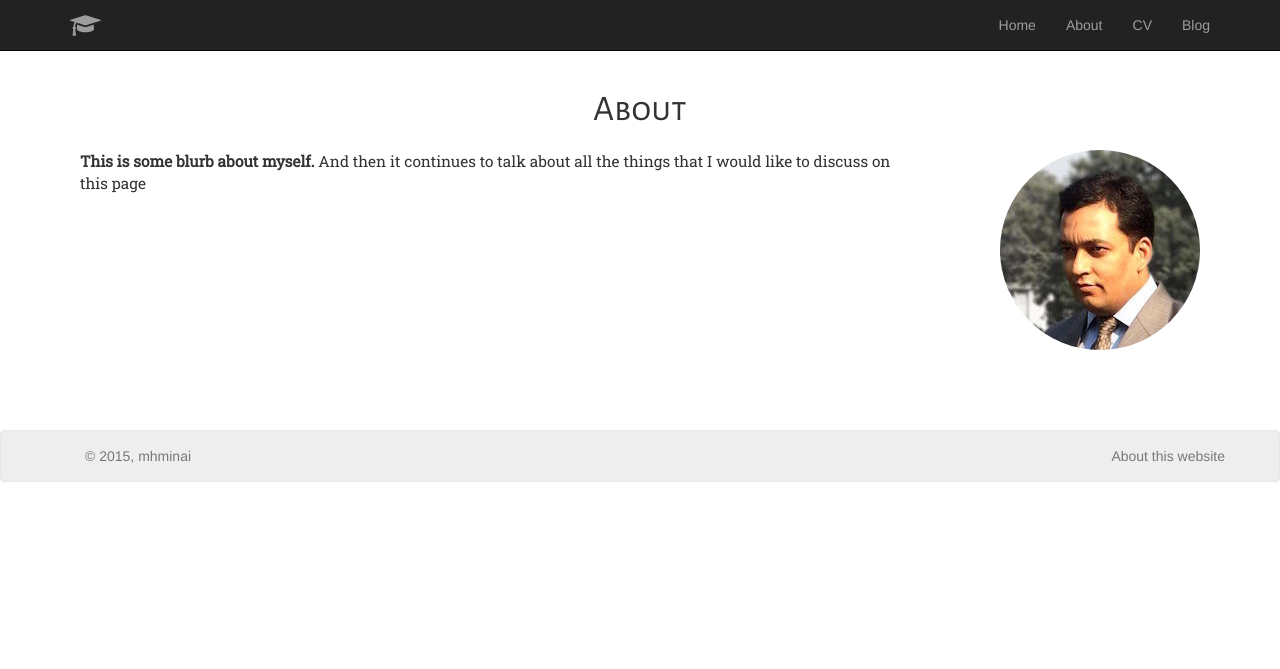
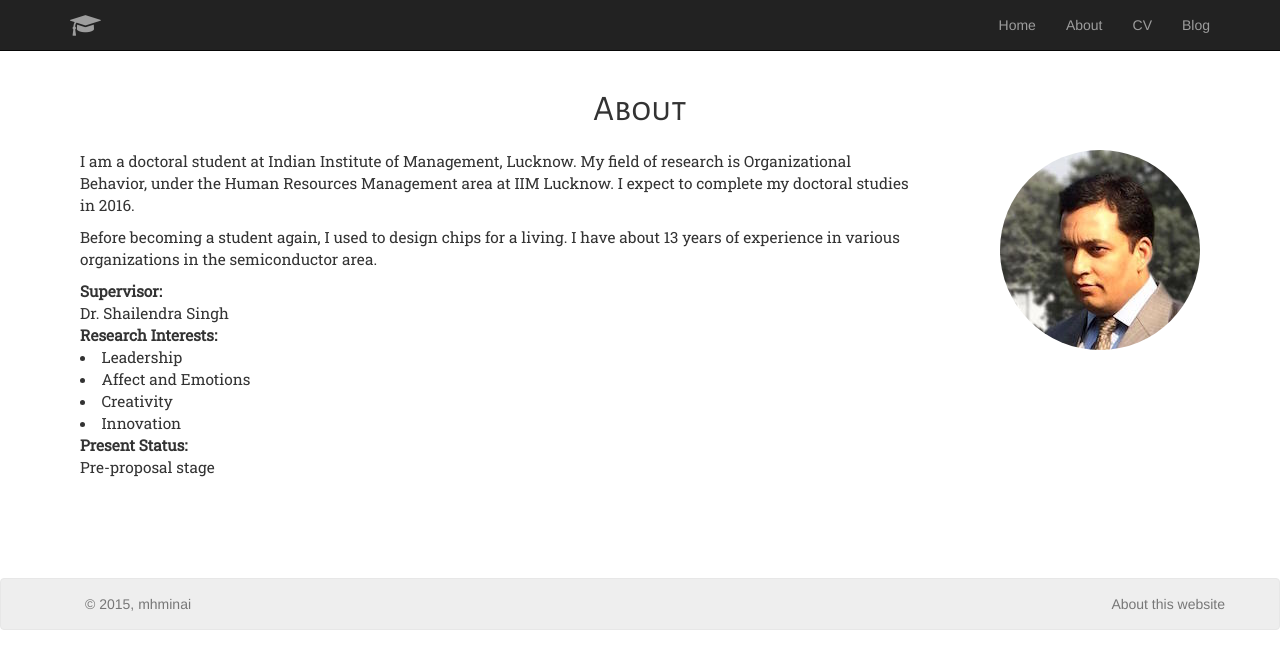
Before and after one commit to mhminai/mhminai.github.io, a Jekyll site: the page built from about/index.html, in a window 1280 px wide. Shown: the top 669 px of the page. Built offline with Jekyll 4.4.1, drawn with Linux system fonts in a browser that asks for light colours; nearby versions of some CDN libraries.

Commit message:
Added info from iiml website

```diff
--- a/about/index.html
+++ b/about/index.html
@@ -5,7 +5,19 @@ title: About
 
 <div class="row">
   <div class="col-md-9">
-    <p><strong>This is some blurb about myself.</strong> And then it continues to talk about all the things that I would like to discuss on this page</p>
+    <p>I am a doctoral student at Indian Institute of Management, Lucknow. My field of research is Organizational Behavior, under the Human Resources Management area at IIM Lucknow. I expect to complete my doctoral studies in 2016.</p>
+    <p>Before becoming a student again, I used to design chips for a living. I have about 13 years of experience in various organizations in the semiconductor area.</p>
+    <dl>
+      <dt>Supervisor:</dt><dd>Dr. Shailendra Singh</dd>
+      <dt>Research Interests:</dt>
+      <dd>
+        <li>Leadership</li>
+        <li>Affect and Emotions</li>
+        <li>Creativity</li>
+        <li>Innovation</li>
+      </dd>
+      <dt>Present Status:</dt><dd>Pre-proposal stage</dd>
+    </dl>
   </div>
   <div class="col-md-3 sidebar">
     <img class="img-circle" src="/img/face_200.jpg"></img>
```
